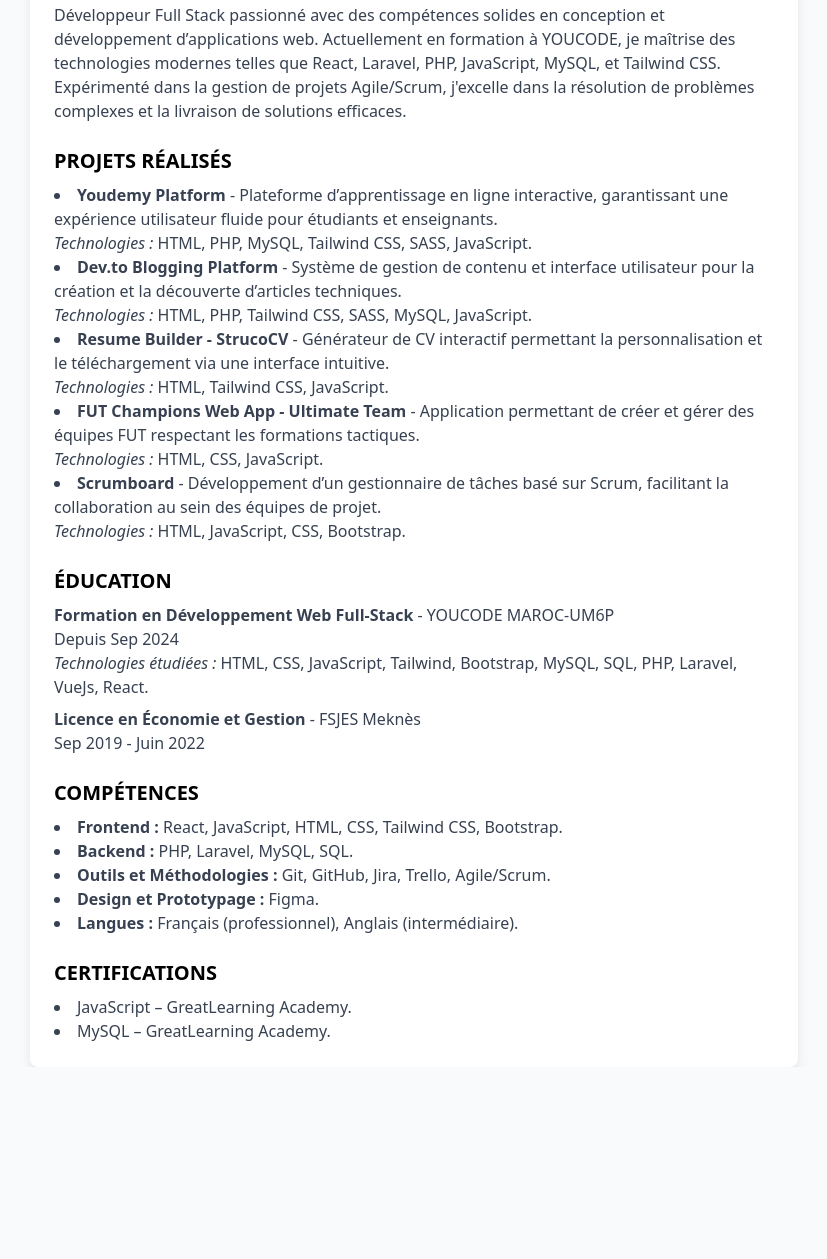
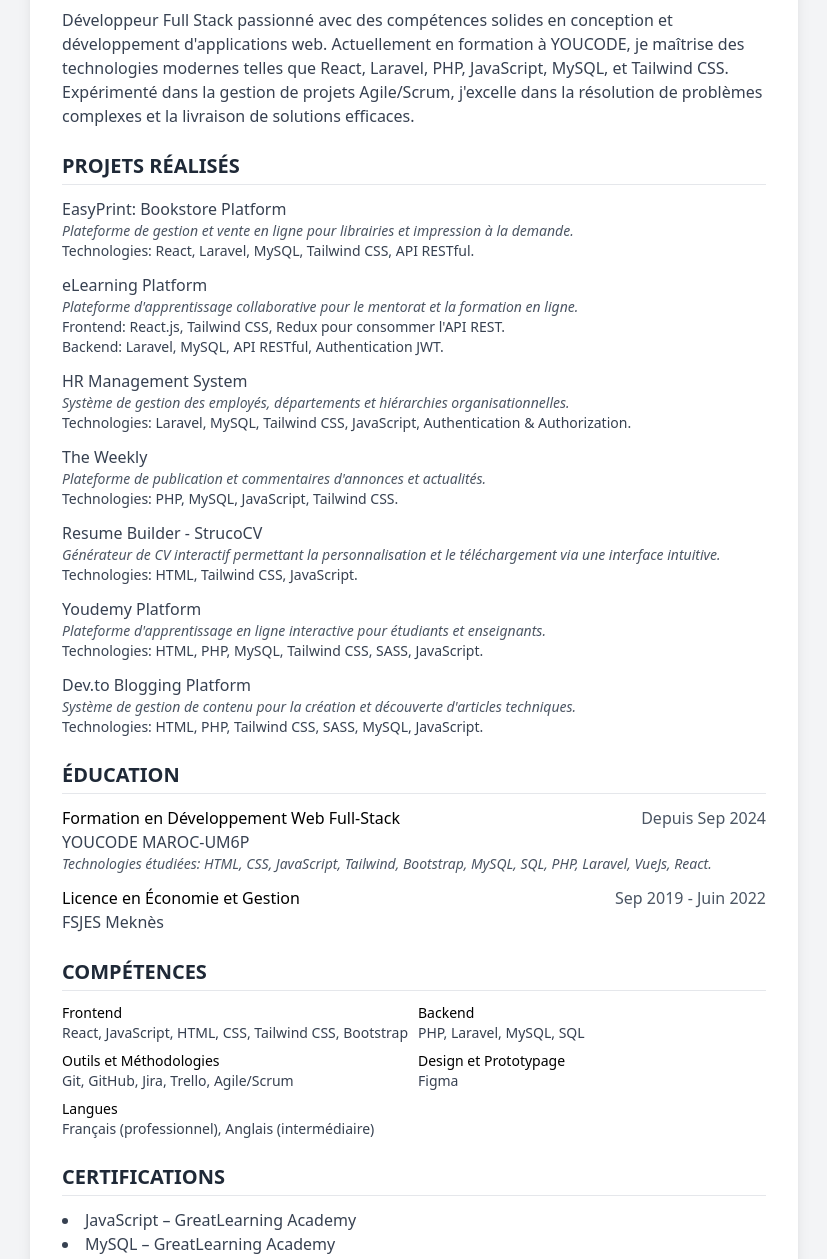
Before and after one commit to MouadHallaffou/my_rsume, a plain HTML site: page index.html in a window 1280 px wide. Shown: the part 274-1533 px from the top of the page, without its empty margins (226-1053 px from the left). Before the commit the page ends 1341 px from the top, so only its background shows below. Drawn offline with nearby package versions, Linux system fonts and the light colour scheme.

Commit message:
Update index.html

```diff
--- a/index.html
+++ b/index.html
@@ -5,11 +5,34 @@
     <meta name="viewport" content="width=device-width, initial-scale=1.0">
     <title>CV - Mouad Hallaffou</title>
     <link href="https://cdn.jsdelivr.net/npm/tailwindcss@2.2.19/dist/tailwind.min.css" rel="stylesheet">
+    <style>
+        @page {
+            size: A4;
+            margin: 0;
+        }
+        body {
+            width: 210mm;
+            min-height: 297mm;
+            margin: 0 auto;
+            padding: 0;
+        }
+        @media print {
+            body {
+                width: 210mm;
+                height: 297mm;
+            }
+            .cv-container {
+                box-shadow: none;
+                margin: 0;
+                border-radius: 0;
+            }
+        }
+    </style>
 </head>
-<body class="bg-gray-50 font-sans leading-normal tracking-normal">
-    <div class="max-w-3xl mx-auto p-6 bg-white shadow-lg rounded-lg mt-10">
+<body class="bg-gray-100 font-sans leading-normal tracking-normal">
+    <div class="cv-container max-w-3xl mx-auto p-8 bg-white shadow-lg my-8 print:my-0 print:shadow-none">
         <header class="mb-6 border-b pb-4">
-            <h1 class="text-3xl font-bold">MOUAD HALLAFFOU</h1>
+            <h1 class="text-3xl font-bold text-gray-800">MOUAD HALLAFFOU</h1>
             <p class="mt-1 text-gray-600">Résidence Salwa, Tit Mellil, Casablanca</p>
             <p class="text-gray-600">+212 678 634 285</p>
             <p class="text-gray-600">mouadhallaffou@gmail.com</p>
@@ -20,69 +43,108 @@
         </header>
 
         <section class="mb-6">
-            <h2 class="text-xl font-semibold">RÉSUMÉ</h2>
+            <h2 class="text-xl font-semibold text-gray-800 border-b pb-1">RÉSUMÉ</h2>
             <p class="mt-2 text-gray-700">
-                Développeur Full Stack passionné avec des compétences solides en conception et développement d’applications web.
+                Développeur Full Stack passionné avec des compétences solides en conception et développement d'applications web.
                 Actuellement en formation à YOUCODE, je maîtrise des technologies modernes telles que React, Laravel, PHP, JavaScript, MySQL, et Tailwind CSS.
                 Expérimenté dans la gestion de projets Agile/Scrum, j'excelle dans la résolution de problèmes complexes et la livraison de solutions efficaces.
             </p>
         </section>
 
         <section class="mb-6">
-            <h2 class="text-xl font-semibold">PROJETS RÉALISÉS</h2>
-            <ul class="mt-2 text-gray-700 list-disc list-inside">
+            <h2 class="text-xl font-semibold text-gray-800 border-b pb-1">PROJETS RÉALISÉS</h2>
+            <ul class="mt-3 text-gray-700 space-y-3">
                 <li>
-                    <strong>Youdemy Platform</strong> - Plateforme d’apprentissage en ligne interactive, garantissant une expérience utilisateur fluide pour étudiants et enseignants. <br>
-                    <em>Technologies :</em> HTML, PHP, MySQL, Tailwind CSS, SASS, JavaScript.
+                    <div class="font-medium">EasyPrint: Bookstore Platform</div>
+                    <p class="text-sm text-gray-600 italic">Plateforme de gestion et vente en ligne pour librairies et impression à la demande.</p>
+                    <p class="text-sm"><span class="font-medium">Technologies:</span> React, Laravel, MySQL, Tailwind CSS, API RESTful.</p>
                 </li>
                 <li>
-                    <strong>Dev.to Blogging Platform</strong> - Système de gestion de contenu et interface utilisateur pour la création et la découverte d’articles techniques. <br>
-                    <em>Technologies :</em> HTML, PHP, Tailwind CSS, SASS, MySQL, JavaScript.
+                    <div class="font-medium">eLearning Platform</div>
+                    <p class="text-sm text-gray-600 italic">Plateforme d'apprentissage collaborative pour le mentorat et la formation en ligne.</p>
+                    <p class="text-sm"><span class="font-medium">Frontend:</span> React.js, Tailwind CSS, Redux pour consommer l'API REST.</p>
+                    <p class="text-sm"><span class="font-medium">Backend:</span> Laravel, MySQL, API RESTful, Authentication JWT.</p>
                 </li>
                 <li>
-                    <strong>Resume Builder - StrucoCV</strong> - Générateur de CV interactif permettant la personnalisation et le téléchargement via une interface intuitive. <br>
-                    <em>Technologies :</em> HTML, Tailwind CSS, JavaScript.
+                    <div class="font-medium">HR Management System</div>
+                    <p class="text-sm text-gray-600 italic">Système de gestion des employés, départements et hiérarchies organisationnelles.</p>
+                    <p class="text-sm"><span class="font-medium">Technologies:</span> Laravel, MySQL, Tailwind CSS, JavaScript, Authentication & Authorization.</p>
                 </li>
                 <li>
-                    <strong>FUT Champions Web App - Ultimate Team</strong> - Application permettant de créer et gérer des équipes FUT respectant les formations tactiques. <br>
-                    <em>Technologies :</em> HTML, CSS, JavaScript.
+                    <div class="font-medium">The Weekly</div>
+                    <p class="text-sm text-gray-600 italic">Plateforme de publication et commentaires d'annonces et actualités.</p>
+                    <p class="text-sm"><span class="font-medium">Technologies:</span> PHP, MySQL, JavaScript, Tailwind CSS.</p>
                 </li>
                 <li>
-                    <strong>Scrumboard</strong> - Développement d’un gestionnaire de tâches basé sur Scrum, facilitant la collaboration au sein des équipes de projet. <br>
-                    <em>Technologies :</em> HTML, JavaScript, CSS, Bootstrap.
+                    <div class="font-medium">Resume Builder - StrucoCV</div>
+                    <p class="text-sm text-gray-600 italic">Générateur de CV interactif permettant la personnalisation et le téléchargement via une interface intuitive.</p>
+                    <p class="text-sm"><span class="font-medium">Technologies:</span> HTML, Tailwind CSS, JavaScript.</p>
+                </li>
+                <li>
+                    <div class="font-medium">Youdemy Platform</div>
+                    <p class="text-sm text-gray-600 italic">Plateforme d'apprentissage en ligne interactive pour étudiants et enseignants.</p>
+                    <p class="text-sm"><span class="font-medium">Technologies:</span> HTML, PHP, MySQL, Tailwind CSS, SASS, JavaScript.</p>
+                </li>
+                <li>
+                    <div class="font-medium">Dev.to Blogging Platform</div>
+                    <p class="text-sm text-gray-600 italic">Système de gestion de contenu pour la création et découverte d'articles techniques.</p>
+                    <p class="text-sm"><span class="font-medium">Technologies:</span> HTML, PHP, Tailwind CSS, SASS, MySQL, JavaScript.</p>
                 </li>
             </ul>
         </section>
 
         <section class="mb-6">
-            <h2 class="text-xl font-semibold">ÉDUCATION</h2>
-            <p class="mt-2 text-gray-700">
-                <strong>Formation en Développement Web Full-Stack</strong> - YOUCODE MAROC-UM6P <br>
-                Depuis Sep 2024 <br>
-                <em>Technologies étudiées :</em> HTML, CSS, JavaScript, Tailwind, Bootstrap, MySQL, SQL, PHP, Laravel, VueJs, React.
-            </p>
-            <p class="mt-2 text-gray-700">
-                <strong>Licence en Économie et Gestion</strong> - FSJES Meknès <br>
-                Sep 2019 - Juin 2022
-            </p>
+            <h2 class="text-xl font-semibold text-gray-800 border-b pb-1">ÉDUCATION</h2>
+            <div class="mt-3 space-y-3">
+                <div>
+                    <div class="flex justify-between">
+                        <p class="font-medium">Formation en Développement Web Full-Stack</p>
+                        <p class="text-gray-600">Depuis Sep 2024</p>
+                    </div>
+                    <p class="text-gray-700">YOUCODE MAROC-UM6P</p>
+                    <p class="text-sm text-gray-600 italic">Technologies étudiées: HTML, CSS, JavaScript, Tailwind, Bootstrap, MySQL, SQL, PHP, Laravel, VueJs, React.</p>
+                </div>
+                <div>
+                    <div class="flex justify-between">
+                        <p class="font-medium">Licence en Économie et Gestion</p>
+                        <p class="text-gray-600">Sep 2019 - Juin 2022</p>
+                    </div>
+                    <p class="text-gray-700">FSJES Meknès</p>
+                </div>
+            </div>
         </section>
 
         <section class="mb-6">
-            <h2 class="text-xl font-semibold">COMPÉTENCES</h2>
-            <ul class="mt-2 text-gray-700 list-disc list-inside">
-                <li><strong>Frontend :</strong> React, JavaScript, HTML, CSS, Tailwind CSS, Bootstrap.</li>
-                <li><strong>Backend :</strong> PHP, Laravel, MySQL, SQL.</li>
-                <li><strong>Outils et Méthodologies :</strong> Git, GitHub, Jira, Trello, Agile/Scrum.</li>
-                <li><strong>Design et Prototypage :</strong> Figma.</li>
-                <li><strong>Langues :</strong> Français (professionnel), Anglais (intermédiaire).</li>
-            </ul>
+            <h2 class="text-xl font-semibold text-gray-800 border-b pb-1">COMPÉTENCES</h2>
+            <div class="mt-3 grid grid-cols-2 gap-2 text-sm">
+                <div>
+                    <p class="font-medium">Frontend</p>
+                    <p class="text-gray-700">React, JavaScript, HTML, CSS, Tailwind CSS, Bootstrap</p>
+                </div>
+                <div>
+                    <p class="font-medium">Backend</p>
+                    <p class="text-gray-700">PHP, Laravel, MySQL, SQL</p>
+                </div>
+                <div>
+                    <p class="font-medium">Outils et Méthodologies</p>
+                    <p class="text-gray-700">Git, GitHub, Jira, Trello, Agile/Scrum</p>
+                </div>
+                <div>
+                    <p class="font-medium">Design et Prototypage</p>
+                    <p class="text-gray-700">Figma</p>
+                </div>
+                <div>
+                    <p class="font-medium">Langues</p>
+                    <p class="text-gray-700">Français (professionnel), Anglais (intermédiaire)</p>
+                </div>
+            </div>
         </section>
 
         <section>
-            <h2 class="text-xl font-semibold">CERTIFICATIONS</h2>
-            <ul class="mt-2 text-gray-700 list-disc list-inside">
-                <li>JavaScript – GreatLearning Academy.</li>
-                <li>MySQL – GreatLearning Academy.</li>
+            <h2 class="text-xl font-semibold text-gray-800 border-b pb-1">CERTIFICATIONS</h2>
+            <ul class="mt-3 text-gray-700 list-disc list-inside">
+                <li>JavaScript – GreatLearning Academy</li>
+                <li>MySQL – GreatLearning Academy</li>
             </ul>
         </section>
     </div>
```
